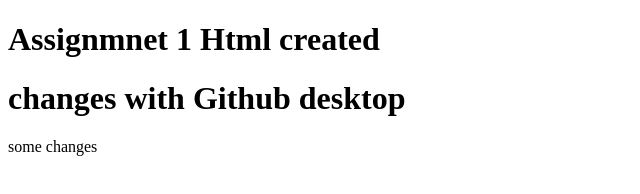
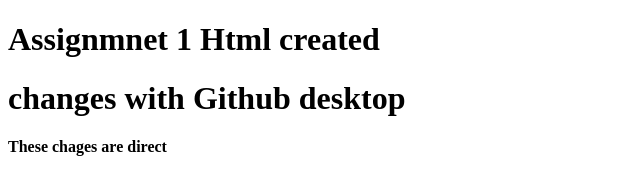
Before and after one commit to ameen-ulhaq/bootcamp-assignment-1, a plain HTML site: page index.html in a window 1280 px wide. Shown: the whole page, without its empty margins (0-640 px from the left). Drawn offline with Linux system fonts and the light colour scheme.

Commit message:
Update index.html

```diff
--- a/index.html
+++ b/index.html
@@ -11,7 +11,7 @@
 
     <h1>Assignmnet 1 Html created</h1>
     <h1>changes with Github desktop</h1>
-    <p> some changes</p>
+    <h4>These chages are direct</h4>
 
 
 
```
